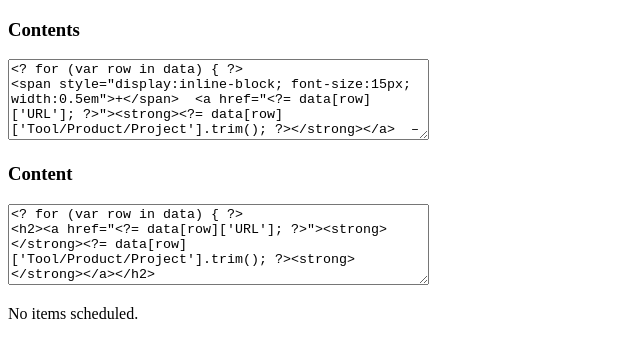
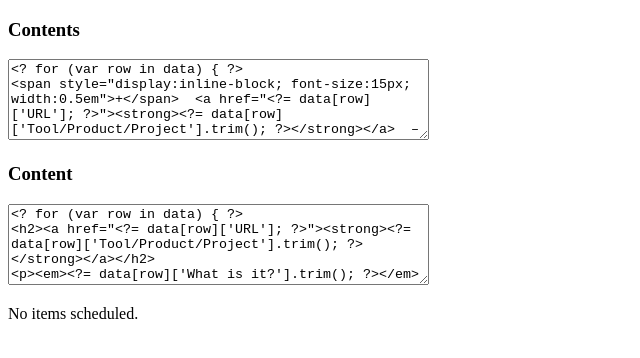
Before and after one commit to consoledotdev/interestingtools-appscript, a plain HTML site: page mailchimp.html in a window 1280 px wide. Shown: the whole page, without its empty margins (0-640 px from the left). Drawn offline with Linux system fonts and the light colour scheme.

Commit message:
Fix incorrect strong tags

```diff
--- a/mailchimp.html
+++ b/mailchimp.html
@@ -18,7 +18,7 @@
     <h3>Content</h3>
     <textarea id="code" name="code" rows="5" cols="50">
 <? for (var row in data) { ?>
-<h2><a href="<?= data[row]['URL']; ?>"><strong></strong><?= data[row]['Tool/Product/Project'].trim(); ?><strong></strong></a></h2>
+<h2><a href="<?= data[row]['URL']; ?>"><strong><?= data[row]['Tool/Product/Project'].trim(); ?></strong></a></h2>
 <p><em><?= data[row]['What is it?'].trim(); ?></em></p>
 <p><strong>What we like:</strong> <?= data[row]['What we like'].trim(); ?></p>
 <p><strong>What we don&apos;t like:</strong> <?= data[row]['What we dislike'].trim(); ?></p>
```
